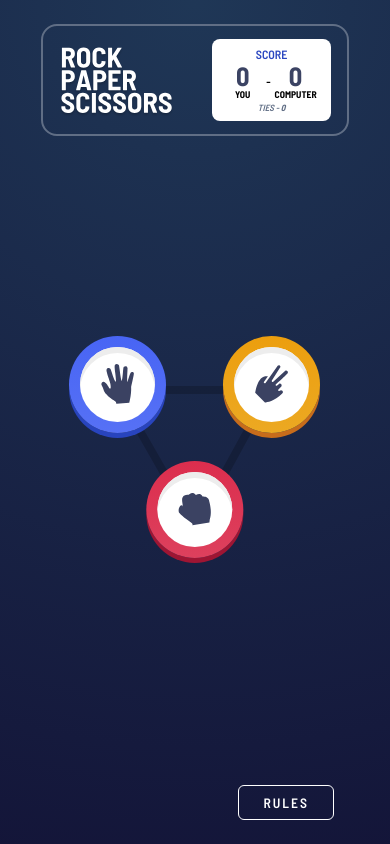
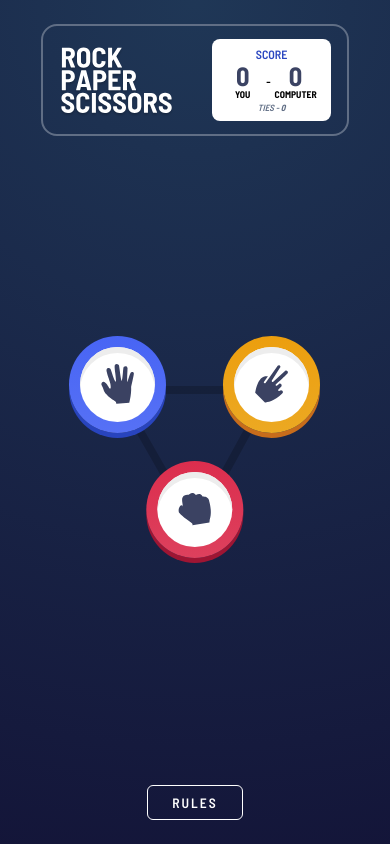
Before and after one commit to BlessTheBoy/rock-paper-scissors, a React (Create React App) app: page / in a window 390 px wide. Built offline with nearby package versions, Linux system fonts and the light colour scheme.

Commit message:
complete responsive homepage

```diff
--- a/src/scss/Rules.scss
+++ b/src/scss/Rules.scss
@@ -16,3 +16,12 @@
     }
   }
 }
+
+@media screen and (max-width: 600px) {
+  .rules {
+    text-align: center;
+    &__button {
+      float: none;
+    }
+  }
+}
```
